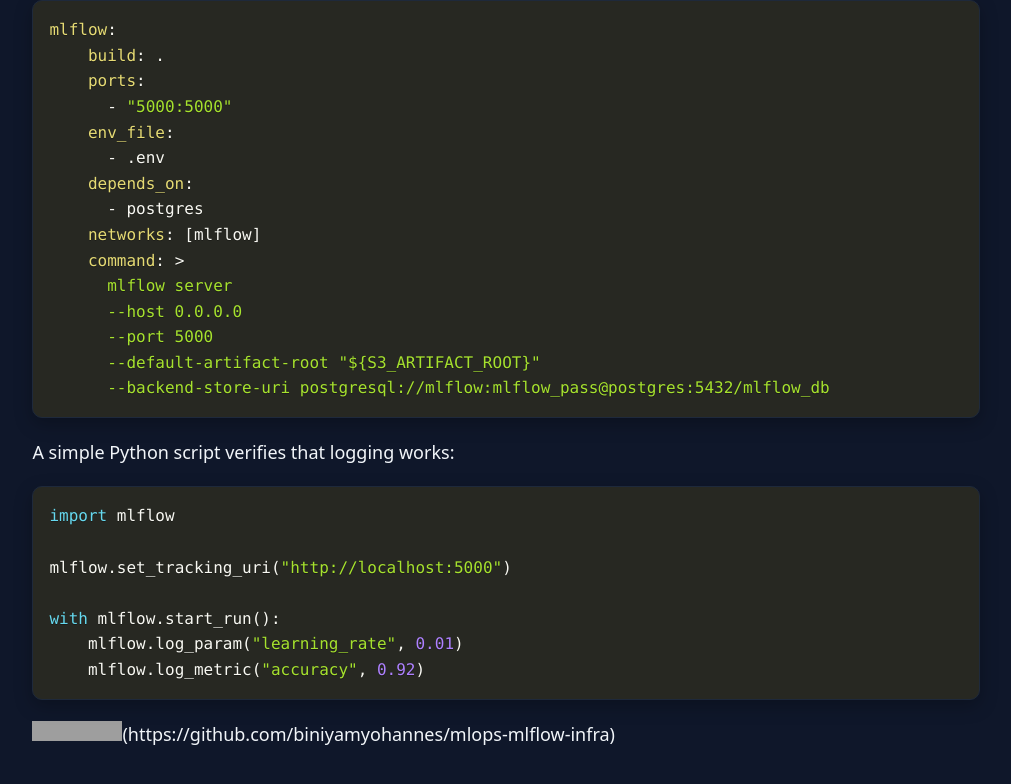
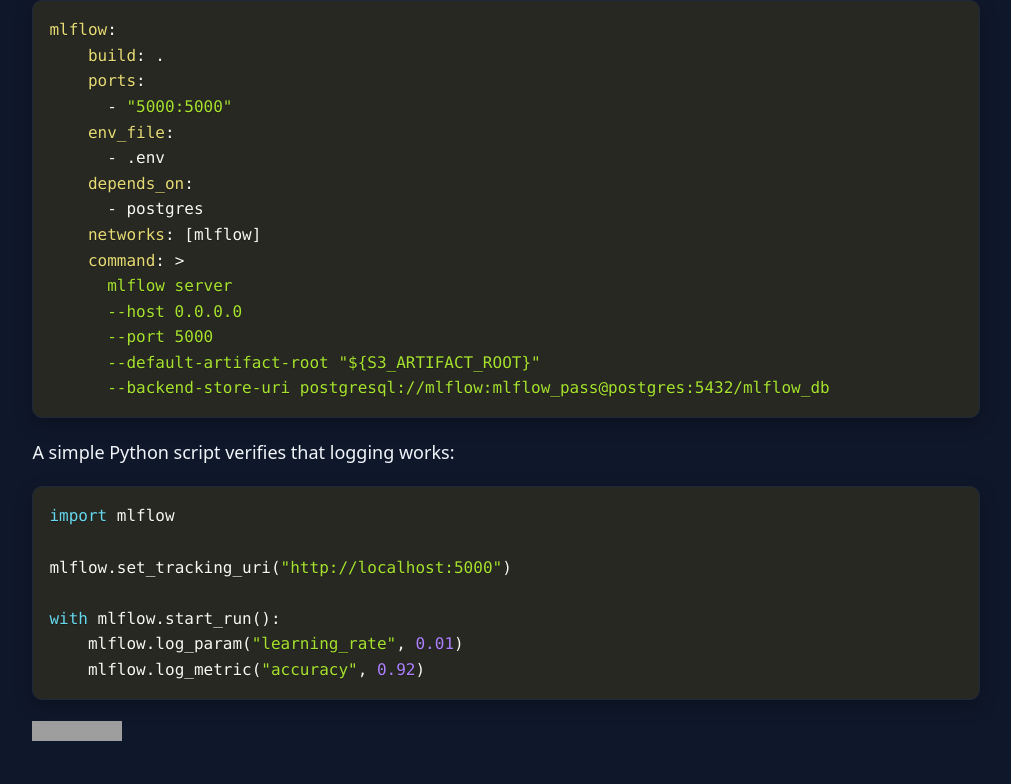
Before and after one commit to biniyamyohannes/website, a Jekyll site: the page built from _posts/2025-08-26-mlflow-infra-bootstrapping.md, in a window 1280 px wide and 900 px high, scrolled down 1433 px. Shown: the top 784 px of the window, without its empty margins (134-1145 px from the left). Built offline with Jekyll 4.4.1, drawn with Linux system fonts in a browser that asks for light colours; nearby versions of some CDN libraries; grey boxes are pictures that could not be loaded.

Commit message:
Fix the githb repo link shield.

````diff
--- a/_posts/2025-08-26-mlflow-infra-bootstrapping.md
+++ b/_posts/2025-08-26-mlflow-infra-bootstrapping.md
@@ -73,4 +73,4 @@
     mlflow.log_metric("accuracy", 0.92)
 ```
 
-![MLflow Custom Setups](https://img.shields.io/badge/code-GitHub-black?logo=github)(https://github.com/biniyamyohannes/mlops-mlflow-infra)
+[![MLflow Custom Setups](https://img.shields.io/badge/code-GitHub-black?logo=github)](https://github.com/biniyamyohannes/mlops-mlflow-infra)
````
